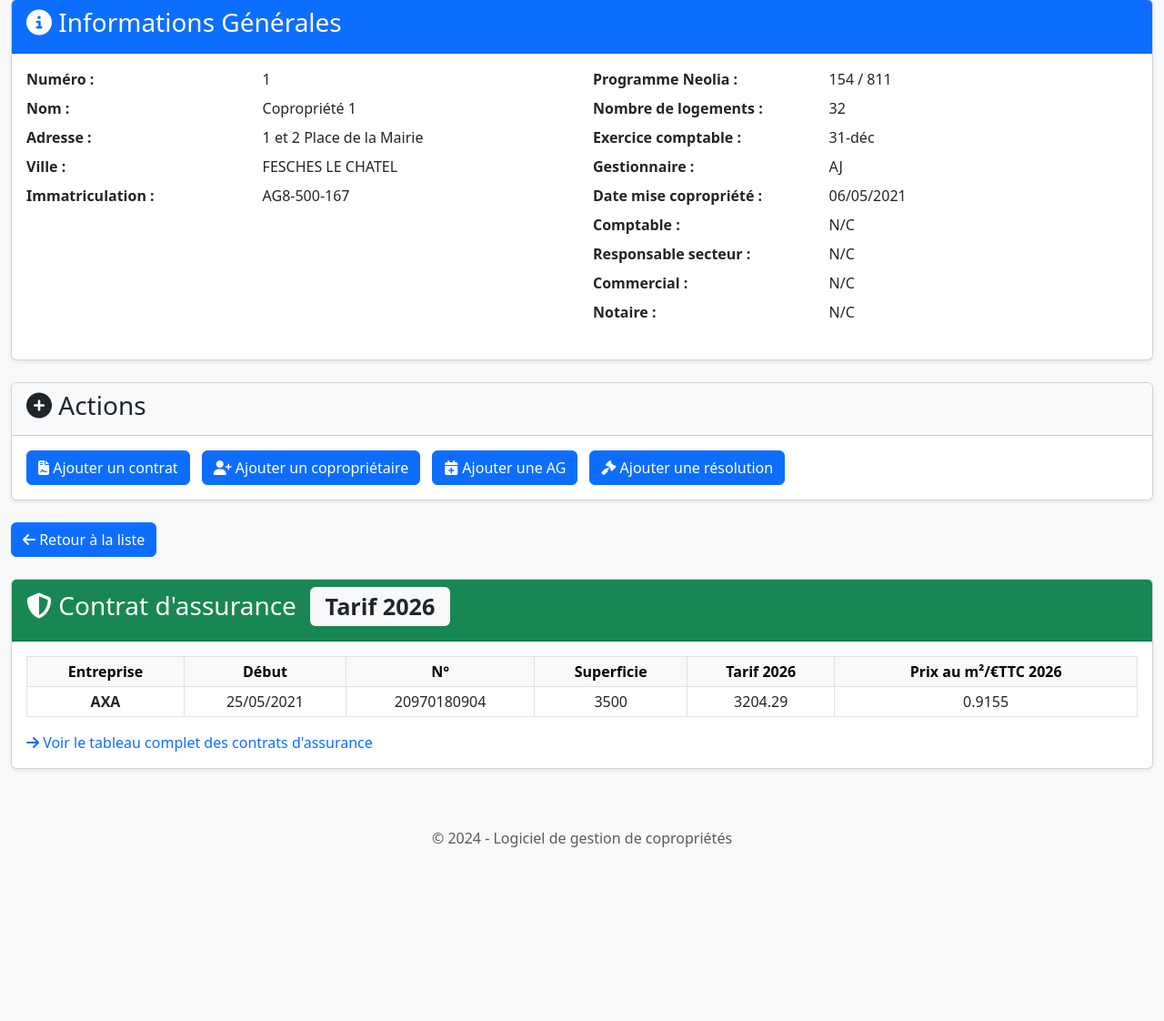
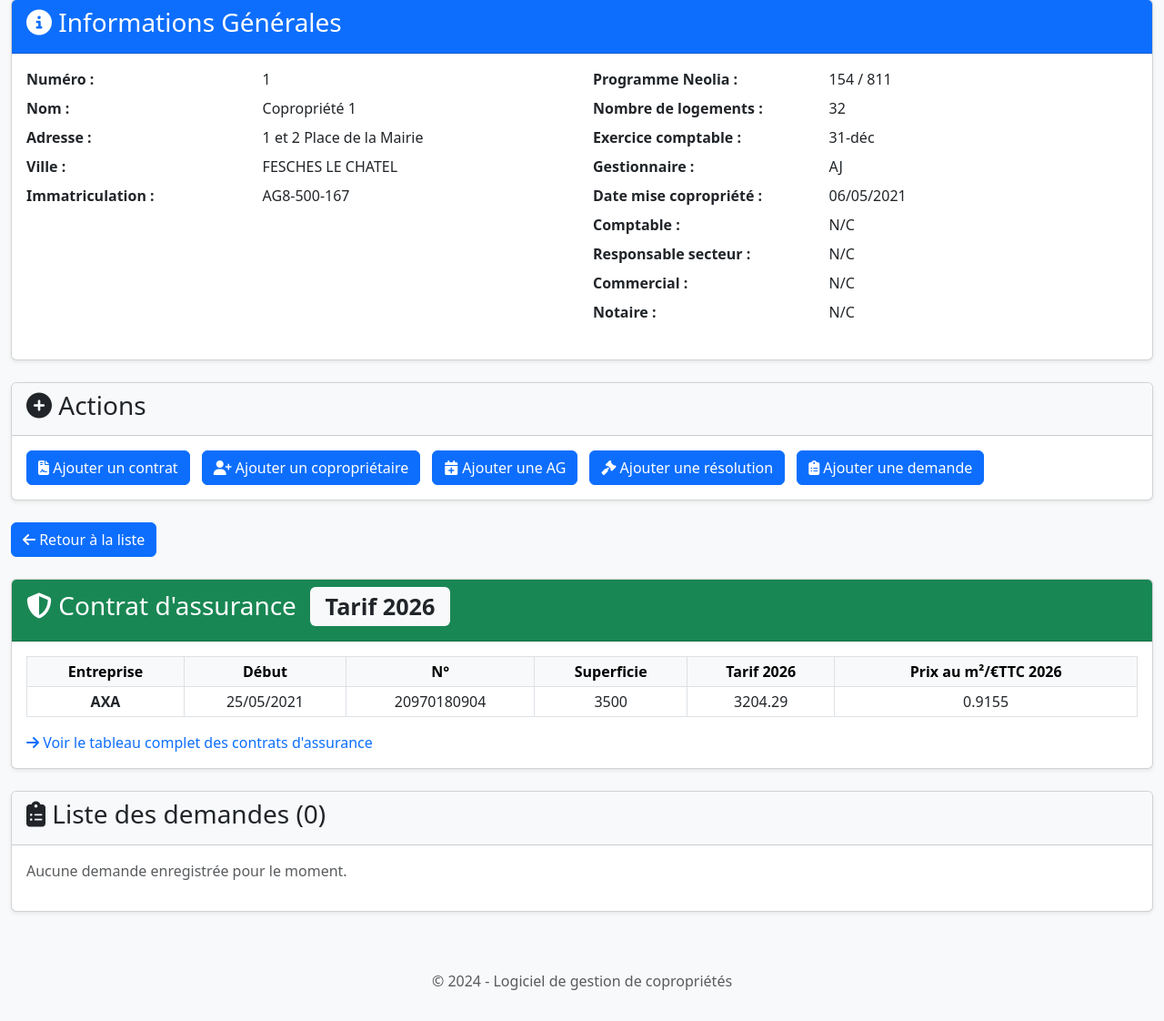
Before and after one commit to Keko-creator/copro_manager, a Flask app: page /copropriete/1 in a window 1280 px wide. Shown: the part 245-1367 px from the top of the page at 91% size. Before the commit the page ends 1176 px from the top, so only its background shows below. Run offline with Flask 3, Linux system fonts and the light colour scheme; data comes from the database, SQL or seed files in the repository; data that the repository does not hold is empty.

Commit message:
Ajout de l'action « Liste des demandes » dans la fiche copropriété
Co-authored-by: Keko-creator <Keko-creator@users.noreply.github.com>

```diff
--- a/copro_manager/app.py
+++ b/copro_manager/app.py
@@ -48,6 +48,7 @@ class Copropriete(db.Model):
     coproprietaires = db.relationship('Coproprietaire', backref='copropriete', lazy=True)
     assemblees_generales = db.relationship('AssembleeGenerale', backref='copropriete', lazy=True)
     resolutions_futures = db.relationship('ResolutionFuture', backref='copropriete', lazy=True)
+    demandes = db.relationship('Demande', backref='copropriete', lazy=True, cascade="all, delete-orphan")
 
 class FicheImmeuble(db.Model):
     id = db.Column(db.Integer, primary_key=True)
@@ -116,6 +117,11 @@ class Coproprietaire(db.Model):
     emails = db.relationship('EmailCoproprietaire', backref='coproprietaire', lazy=True, cascade="all, delete-orphan")
     telephones = db.relationship('TelephoneCoproprietaire', backref='coproprietaire', lazy=True, cascade="all, delete-orphan")
 
+    @property
+    def nom_affiche(self):
+        parts = [p for p in (self.nom, self.prenom) if p]
+        return ' '.join(parts) or f'Copropriétaire #{self.id}'
+
 class Civilite(db.Model):
     __tablename__ = 'civilites'
     id = db.Column(db.Integer, primary_key=True)
@@ -182,6 +188,17 @@ class ResolutionFuture(db.Model):
     copropriete_id = db.Column(db.Integer, db.ForeignKey('copropriete.id'), nullable=False)
     titre = db.Column(db.String(200))
     projet = db.Column(db.String(500))
+
+class Demande(db.Model):
+    __tablename__ = 'demandes'
+    id = db.Column(db.Integer, primary_key=True)
+    copropriete_id = db.Column(db.Integer, db.ForeignKey('copropriete.id'), nullable=False)
+    date = db.Column(db.Date)
+    demandeur = db.Column(db.String(200))
+    type_action = db.Column(db.String(50))
+    details = db.Column(db.Text)
+    echeance = db.Column(db.String(200))
+    suivi = db.Column(db.String(20), default='a_faire')  # a_faire | en_cours | fait
 
 # ========== MODÈLES POUR LE TABLEAU ASSURANCE (dynamique) ==========
 # Approche entité-attribut-valeur pour permettre l'ajout/suppression
@@ -763,6 +780,7 @@ def copropriete(copro_id):
         coproprietaires=copropriete.coproprietaires,
         assemblees=copropriete.assemblees_generales,
         resolutions=copropriete.resolutions_futures,
+        demandes=copropriete.demandes,
         types_contrats=types_contrats,
         civilites=civilites,
         assurance_contrat=assurance_contrat
@@ -1278,6 +1296,55 @@ def delete_resolution(resolution_id):
     flash('Résolution supprimée avec succès !', 'success')
     return redirect(url_for('copropriete', copro_id=copro_id))
 
+# ========== DEMANDES ROUTES ==========
+@app.route('/demande/save', methods=['POST'])
+def save_demande():
+    copro_id = request.form.get('copro_id')
+    demande_id = request.form.get('demande_id')
+
+    if demande_id:
+        demande = Demande.query.get(demande_id)
+        if not demande:
+            flash('Demande non trouvée', 'error')
+            return redirect(url_for('copropriete', copro_id=copro_id))
+    else:
+        demande = Demande(copropriete_id=copro_id)
+
+    demande.date = parse_date(request.form.get('date'))
+    demande.demandeur = request.form.get('demandeur')
+    if demande.demandeur == '__autre__':
+        demande.demandeur = request.form.get('demandeur_autre', '').strip()
+    demande.type_action = request.form.get('type_action')
+    demande.details = request.form.get('details')
+    demande.echeance = request.form.get('echeance')
+    demande.suivi = request.form.get('suivi', 'a_faire')
+
+    db.session.add(demande)
+    db.session.commit()
+    flash('Demande sauvegardée avec succès !', 'success')
+    return redirect(url_for('copropriete', copro_id=copro_id))
+
+@app.route('/demande/<int:demande_id>/delete', methods=['POST'])
+def delete_demande(demande_id):
+    demande = Demande.query.get_or_404(demande_id)
+    copro_id = demande.copropriete_id
+    db.session.delete(demande)
+    db.session.commit()
+    flash('Demande supprimée avec succès !', 'success')
+    return redirect(url_for('copropriete', copro_id=copro_id))
+
+@app.route('/demande/<int:demande_id>/suivi', methods=['POST'])
+def demande_suivi(demande_id):
+    demande = Demande.query.get_or_404(demande_id)
+    copro_id = demande.copropriete_id
+    suivi = request.form.get('suivi', 'a_faire')
+    if suivi not in ('a_faire', 'en_cours', 'fait'):
+        suivi = 'a_faire'
+    demande.suivi = suivi
+    db.session.commit()
+    flash('Suivi mis à jour.', 'success')
+    return redirect(url_for('copropriete', copro_id=copro_id))
+
 def _migrer_colonnes_coproprietaires():
     """Ajoute les colonnes adresse/code_postal/ville à la table des
     copropriétaires si elles manquent (db.create_all ne modifie pas une
--- a/copro_manager/static/css/style.css
+++ b/copro_manager/static/css/style.css
@@ -121,3 +121,12 @@ body {
         font-size: 1.25rem;
     }
 }
+/* Liste des demandes : rayage du texte quand le suivi est « Fait » */
+.demande-fait .demande-details,
+.demande-fait td {
+    text-decoration: line-through;
+    color: #6c757d;
+}
+.suivi-btn.active {
+    font-weight: bold;
+}
--- a/copro_manager/templates/copropriete.html
+++ b/copro_manager/templates/copropriete.html
@@ -102,6 +102,9 @@
             </button>
             <button type="button" class="btn btn-primary" data-bs-toggle="modal" data-bs-target="#addResolutionModal">
                 <i class="fas fa-gavel"></i> Ajouter une résolution
+            </button>
+            <button type="button" class="btn btn-primary" data-bs-toggle="modal" data-bs-target="#addDemandeModal">
+                <i class="fas fa-clipboard-list"></i> Ajouter une demande
             </button>
         </div>
     </div>
@@ -426,9 +429,107 @@
 </div>
 {% endif %}
 
+<!-- NOUVEAU : Liste des demandes -->
+<div class="card mb-4">
+    <div class="card-header bg-light">
+        <h3><i class="fas fa-clipboard-list"></i> Liste des demandes ({{ demandes|length }})</h3>
+    </div>
+    <div class="card-body">
+        {% if demandes %}
+        <div class="table-responsive">
+            <table class="table table-striped align-middle">
+                <thead>
+                    <tr>
+                        <th>Date</th>
+                        <th>Demandeur</th>
+                        <th>Type d'action</th>
+                        <th>Détails</th>
+                        <th>Échéance</th>
+                        <th>Suivi</th>
+                        <th>Actions</th>
+                    </tr>
+                </thead>
+                <tbody>
+                    {% for d in demandes %}
+                    <tr id="demande-row-{{ d.id }}" class="{% if d.suivi == 'fait' %}demande-fait{% endif %}">
+                        <td>{% if d.date %}{{ d.date.strftime('%d/%m/%Y') }}{% endif %}</td>
+                        <td>{{ d.demandeur or '' }}</td>
+                        <td>{{ d.type_action or '' }}</td>
+                        <td class="demande-details">{{ d.details or '' }}</td>
+                        <td>{{ d.echeance or '' }}</td>
+                        <td>
+                            <div class="btn-group btn-group-sm" role="group">
+                                <button type="button" class="btn btn-outline-warning suivi-btn {% if d.suivi == 'a_faire' %}active{% endif %}" data-demande-id="{{ d.id }}" data-suivi="a_faire" title="À faire">À faire</button>
+                                <button type="button" class="btn btn-outline-primary suivi-btn {% if d.suivi == 'en_cours' %}active{% endif %}" data-demande-id="{{ d.id }}" data-suivi="en_cours" title="En cours">En cours</button>
+                                <button type="button" class="btn btn-outline-success suivi-btn {% if d.suivi == 'fait' %}active{% endif %}" data-demande-id="{{ d.id }}" data-suivi="fait" title="Fait">Fait</button>
+                            </div>
+                        </td>
+                        <td>
+                            <button type="button" class="btn btn-sm btn-warning"
+                                    data-bs-toggle="modal"
+                                    data-bs-target="#editDemandeModal-{{ d.id }}">
+                                <i class="fas fa-edit"></i>
+                            </button>
+                            <form action="{{ url_for('delete_demande', demande_id=d.id) }}" method="POST" style="display: inline;">
+                                <button type="submit" class="btn btn-danger btn-sm"
+                                        onclick="return confirm('⚠️ Êtes-vous sûr de vouloir supprimer cette demande ? Cette action est irréversible.');">
+                                    <i class="fas fa-trash"></i>
+                                </button>
+                            </form>
+                        </td>
+                    </tr>
+                    {% endfor %}
+                </tbody>
+            </table>
+        </div>
+        {% else %}
+        <p class="text-muted">Aucune demande enregistrée pour le moment.</p>
+        {% endif %}
+    </div>
+</div>
+
 <!-- Inclusion des modales -->
 {% with civilites=civilites %}
     {% include 'modals.html' %}
 {% endwith %}
+{% include 'demande_modal.html' %}
+
+<script>
+// Affiche/masque le champ « Autre demandeur » dans les modales
+toggleDemandeurAutre = function(select) {
+    if (!select) return;
+    var rowId = select.name === 'demandeur' ? null : null;
+    var modal = select.closest('.modal');
+    if (!modal) return;
+    var autreRow = modal.querySelector('[id^="demandeur_autre_row_"]');
+    if (autreRow) autreRow.style.display = select.value === '__autre__' ? 'flex' : 'none';
+};
+
+document.addEventListener('DOMContentLoaded', function() {
+    // Afficher le champ « Autre » si déjà sélectionné (édition)
+    document.querySelectorAll('select[name="demandeur"]').forEach(function(sel){
+        if (sel.value === '__autre__') toggleDemandeurAutre(sel);
+    });
+
+    // Changement de suivi via boutons du tableau (AJAX)
+    document.querySelectorAll('.suivi-btn').forEach(function(btn){
+        btn.addEventListener('click', function(){
+            var demandeId = this.getAttribute('data-demande-id');
+            var suivi = this.getAttribute('data-suivi');
+            var row = document.getElementById('demande-row-' + demandeId);
+            var form = document.createElement('form');
+            form.method = 'POST';
+            form.action = '/demande/' + demandeId + '/suivi';
+            var input = document.createElement('input');
+            input.type = 'hidden';
+            input.name = 'suivi';
+            input.value = suivi;
+            form.appendChild(input);
+            document.body.appendChild(form);
+            form.submit();
+        });
+    });
+});
+</script>
 
 {% endblock %}
--- /dev/null
+++ b/copro_manager/templates/demande_modal.html
@@ -0,0 +1,113 @@
+{% macro demande_form_fields(copropriete, demande) %}
+    <input type="hidden" name="copro_id" value="{{ copropriete.id }}">
+    {% if demande %}<input type="hidden" name="demande_id" value="{{ demande.id }}">{% endif %}
+
+    <div class="row mb-3">
+        <div class="col-md-4">
+            <label class="form-label">Date</label>
+            <input type="date" class="form-control" name="date"
+                   value="{% if demande and demande.date %}{{ demande.date.strftime('%Y-%m-%d') }}{% endif %}">
+        </div>
+        <div class="col-md-4">
+            <label class="form-label">Demandeur</label>
+            <select class="form-select" name="demandeur" onchange="toggleDemandeurAutre(this);">
+                {% if demande and demande.demandeur and not coproprietaires|selectattr('nom_affiche','equalto',demande.demandeur)|list %}
+                    <option value="__autre__" selected>{{ demande.demandeur }}</option>
+                {% else %}
+                    <option value="">— Choisir —</option>
+                {% endif %}
+                {% for cp in coproprietaires %}
+                    <option value="{{ cp.nom_affiche }}" {% if demande and demande.demandeur == cp.nom_affiche %}selected{% endif %}>{{ cp.nom_affiche }}</option>
+                {% endfor %}
+                <option value="__autre__" {% if demande and demande.demandeur and not coproprietaires|selectattr('nom_affiche','equalto',demande.demandeur)|list %}selected{% endif %}>Autre…</option>
+            </select>
+        </div>
+        <div class="col-md-4">
+            <label class="form-label">Type d'action</label>
+            <select class="form-select" name="type_action">
+                {% set types = ["Intervention", "Devis", "Rappel", "Courriers", "Autres"] %}
+                {% for t in types %}
+                <option value="{{ t }}" {% if demande and demande.type_action == t %}selected{% endif %}>{{ t }}</option>
+                {% endfor %}
+            </select>
+        </div>
+    </div>
+
+    <div class="row mb-3">
+        <div class="col-md-12">
+            <label class="form-label">Détails</label>
+            <textarea class="form-control" name="details" rows="3" placeholder="Détails de la demande">{% if demande %}{{ demande.details or '' }}{% endif %}</textarea>
+        </div>
+    </div>
+
+    <div class="row mb-3">
+        <div class="col-md-6">
+            <label class="form-label">Échéance</label>
+            <input type="text" class="form-control" name="echeance" placeholder="Échéance"
+                   value="{% if demande %}{{ demande.echeance or '' }}{% endif %}">
+        </div>
+        <div class="col-md-6">
+            <label class="form-label">Suivi</label>
+            <div class="btn-group w-100" role="group">
+                {% set current = demande.suivi if demande else 'a_faire' %}
+                <input type="radio" class="btn-check" name="suivi" id="suivi_a_faire_{{ demande.id if demande else 'new' }}" value="a_faire" {% if current == 'a_faire' %}checked{% endif %}>
+                <label class="btn btn-outline-warning" for="suivi_a_faire_{{ demande.id if demande else 'new' }}">À faire</label>
+                <input type="radio" class="btn-check" name="suivi" id="suivi_en_cours_{{ demande.id if demande else 'new' }}" value="en_cours" {% if current == 'en_cours' %}checked{% endif %}>
+                <label class="btn btn-outline-primary" for="suivi_en_cours_{{ demande.id if demande else 'new' }}">En cours</label>
+                <input type="radio" class="btn-check" name="suivi" id="suivi_fait_{{ demande.id if demande else 'new' }}" value="fait" {% if current == 'fait' %}checked{% endif %}>
+                <label class="btn btn-outline-success" for="suivi_fait_{{ demande.id if demande else 'new' }}">Fait</label>
+            </div>
+        </div>
+    </div>
+
+    <div class="row mb-3" id="demandeur_autre_row_{{ demande.id if demande else 'new' }}" style="display:none;">
+        <div class="col-md-12">
+            <label class="form-label">Préciser le demandeur</label>
+            <input type="text" class="form-control" name="demandeur_autre" placeholder="Nom du demandeur"
+                   value="{% if demande and demande.demandeur and not coproprietaires|selectattr('nom_affiche','equalto',demande.demandeur)|list %}{{ demande.demandeur }}{% endif %}">
+        </div>
+    </div>
+{% endmacro %}
+
+<!-- Modale d'ajout d'une demande -->
+<div class="modal fade" id="addDemandeModal" tabindex="-1" aria-labelledby="addDemandeModalLabel" aria-hidden="true">
+    <div class="modal-dialog modal-lg">
+        <div class="modal-content">
+            <form action="{{ url_for('save_demande') }}" method="POST">
+                <div class="modal-header bg-primary text-white">
+                    <h5 class="modal-title" id="addDemandeModalLabel"><i class="fas fa-clipboard-list"></i> Ajouter une demande</h5>
+                    <button type="button" class="btn-close btn-close-white" data-bs-dismiss="modal" aria-label="Close"></button>
+                </div>
+                <div class="modal-body">
+                    {{ demande_form_fields(copropriete, None) }}
+                </div>
+                <div class="modal-footer">
+                    <button type="button" class="btn btn-secondary" data-bs-dismiss="modal">Annuler</button>
+                    <button type="submit" class="btn btn-primary"><i class="fas fa-save"></i> Enregistrer</button>
+                </div>
+            </form>
+        </div>
+    </div>
+</div>
+
+{% for d in demandes %}
+<div class="modal fade" id="editDemandeModal-{{ d.id }}" tabindex="-1" aria-labelledby="editDemandeModalLabel-{{ d.id }}" aria-hidden="true">
+    <div class="modal-dialog modal-lg">
+        <div class="modal-content">
+            <form action="{{ url_for('save_demande') }}" method="POST">
+                <div class="modal-header bg-primary text-white">
+                    <h5 class="modal-title" id="editDemandeModalLabel-{{ d.id }}"><i class="fas fa-edit"></i> Modifier la demande</h5>
+                    <button type="button" class="btn-close btn-close-white" data-bs-dismiss="modal" aria-label="Close"></button>
+                </div>
+                <div class="modal-body">
+                    {{ demande_form_fields(copropriete, d) }}
+                </div>
+                <div class="modal-footer">
+                    <button type="button" class="btn btn-secondary" data-bs-dismiss="modal">Annuler</button>
+                    <button type="submit" class="btn btn-primary"><i class="fas fa-save"></i> Enregistrer</button>
+                </div>
+            </form>
+        </div>
+    </div>
+</div>
+{% endfor %}
```
